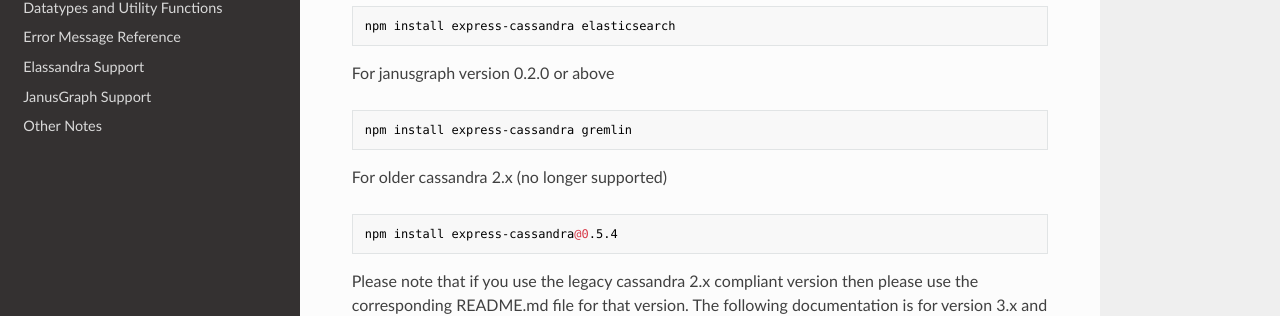
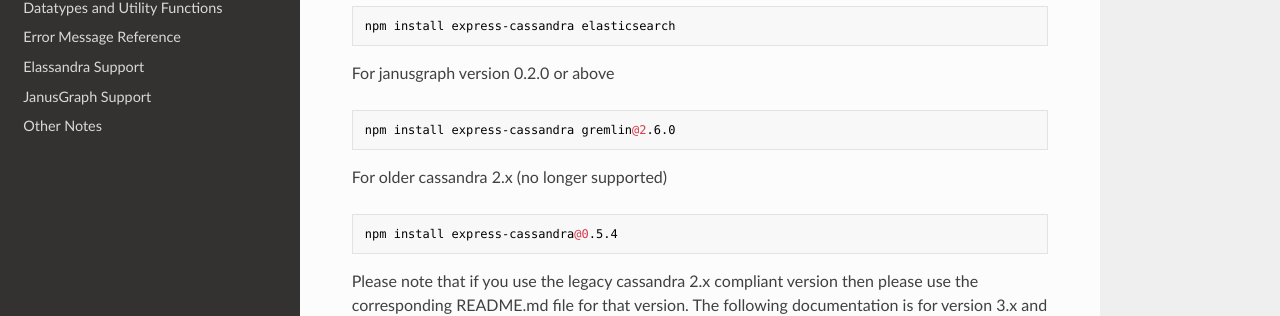
Before and after one commit to masumsoft/express-cassandra, an MkDocs documentation site: the page built from docs/installation.md, in a window 1280 px wide and 953 px high. Shown: the part 410-726 px from the top of the window. Built offline with MkDocs 1.6.1, drawn with Linux system fonts in a browser that asks for light colours; nearby versions of some CDN libraries; old or Windows-style settings are respelled for this version of MkDocs.

Commit message:
fix: package dependencies and installation instruction

```diff
--- a/docs/installation.md
+++ b/docs/installation.md
@@ -14,7 +14,7 @@ For elassandra version 5.5 or above
 
 For janusgraph version 0.2.0 or above
 
-    npm install express-cassandra gremlin
+    npm install express-cassandra gremlin@2.6.0
 
 For older cassandra 2.x (no longer supported)
 
```
Also changed, not shown: README.md (+1 -1 lines), 1 other file.
